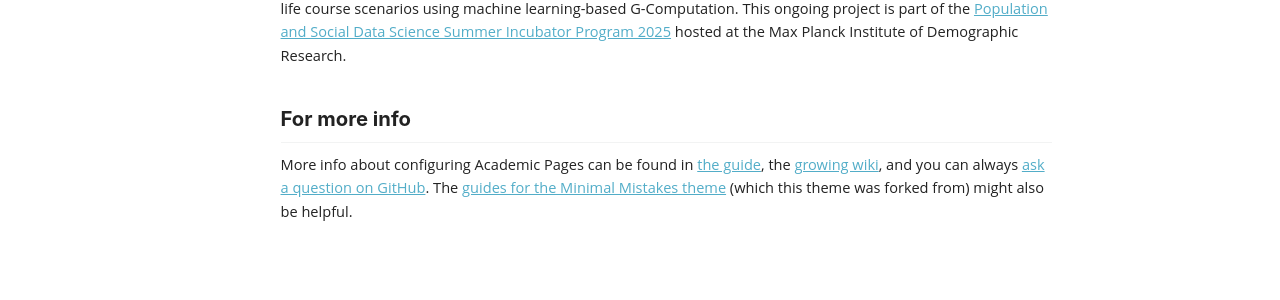
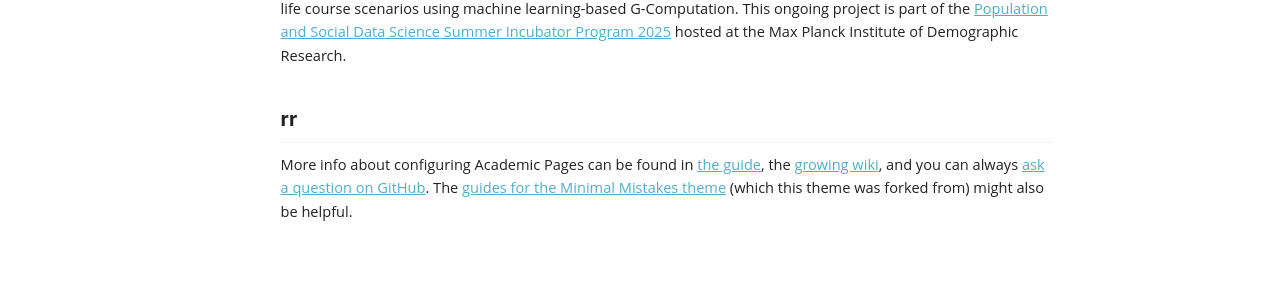
Before and after one commit to wesleywj/wesleywj.github.io, a Jekyll site: the page built from _pages/about.md, in a window 1280 px wide and 1186 px high. Shown: the part 596-896 px from the top of the window. Built offline with Jekyll 4.4.1, drawn with Linux system fonts in a browser that asks for light colours; some web fonts are replaced; a script that is not in the unit is left out.

Commit message:
Editted about me

```diff
--- a/_pages/about.md
+++ b/_pages/about.md
@@ -24,6 +24,6 @@ I am currently collaborating with Dr. Evelina Akimova and Dr. Robyn Stryker to i
 Concurrently, I am working with some truly impressive scholars -- including but not limited to Nanum Jeon (UCLA); Yanji Du (UCLA); and Aitor Garcia (Spanish Research Council) -- to simulate health outcomes under counterfactual life course scenarios using machine learning-based G-Computation. This ongoing project is part of the [Population and Social Data Science Summer Incubator Program 2025](https://www.demogr.mpg.de/en/news_events_6123/news_press_releases_4630/news/population_and_social_data_science_summer_incubator_program_2025_14343) hosted at the Max Planck Institute of Demographic Research.
 
 
-For more info
+rr
 ------
 More info about configuring Academic Pages can be found in [the guide](https://academicpages.github.io/markdown/), the [growing wiki](https://github.com/academicpages/academicpages.github.io/wiki), and you can always [ask a question on GitHub](https://github.com/academicpages/academicpages.github.io/discussions). The [guides for the Minimal Mistakes theme](https://mmistakes.github.io/minimal-mistakes/docs/configuration/) (which this theme was forked from) might also be helpful.
```
